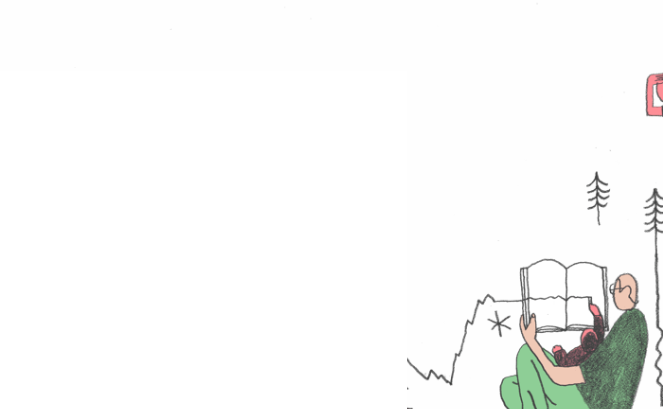
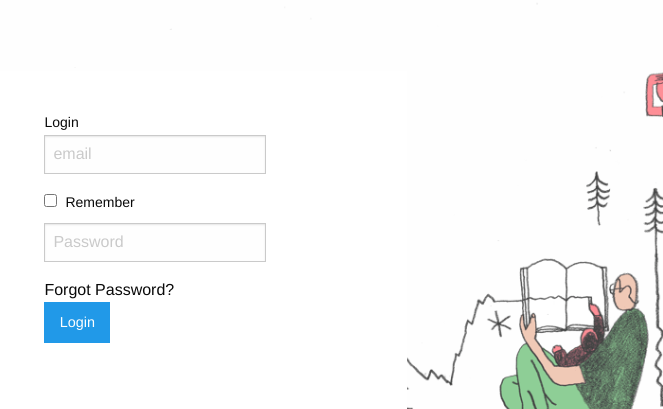
Before and after one commit to Elsis-Sitati/quora-login-page, a plain HTML site: page foundation-6/index.html in a window 1280 px wide. Shown: the part 255-664 px from the top of the page, 617-1280 px from the left. Drawn offline with Linux system fonts and the light colour scheme.

Commit message:
added content for div right

```diff
--- a/foundation-6/index.html
+++ b/foundation-6/index.html
@@ -30,6 +30,23 @@ Continue with google</a><br>
       <p id="p2"> <a href="#">Continue With Email</a>.By signing up you indicate that you have read and agree to the Terms of Service and Privacy Policy.</p>
     </div>
     <div class="small-12 large-6 columns" id="right">
+        <form>
+  <div class="row">
+    <div class="medium-8 columns">
+      <label>Login
+        <input type="text" placeholder="email">
+      </label>
+            <input id="checkbox1" type="checkbox"><label for="checkbox1">Remember </label>
+        <input type="text" placeholder="Password">
+        Forgot Password?<br>
+
+        <a href="about.html" class="button">Login</a>
+    </div>
+
+
+    </div>
+
+</form>
 
     </div>
 
```
